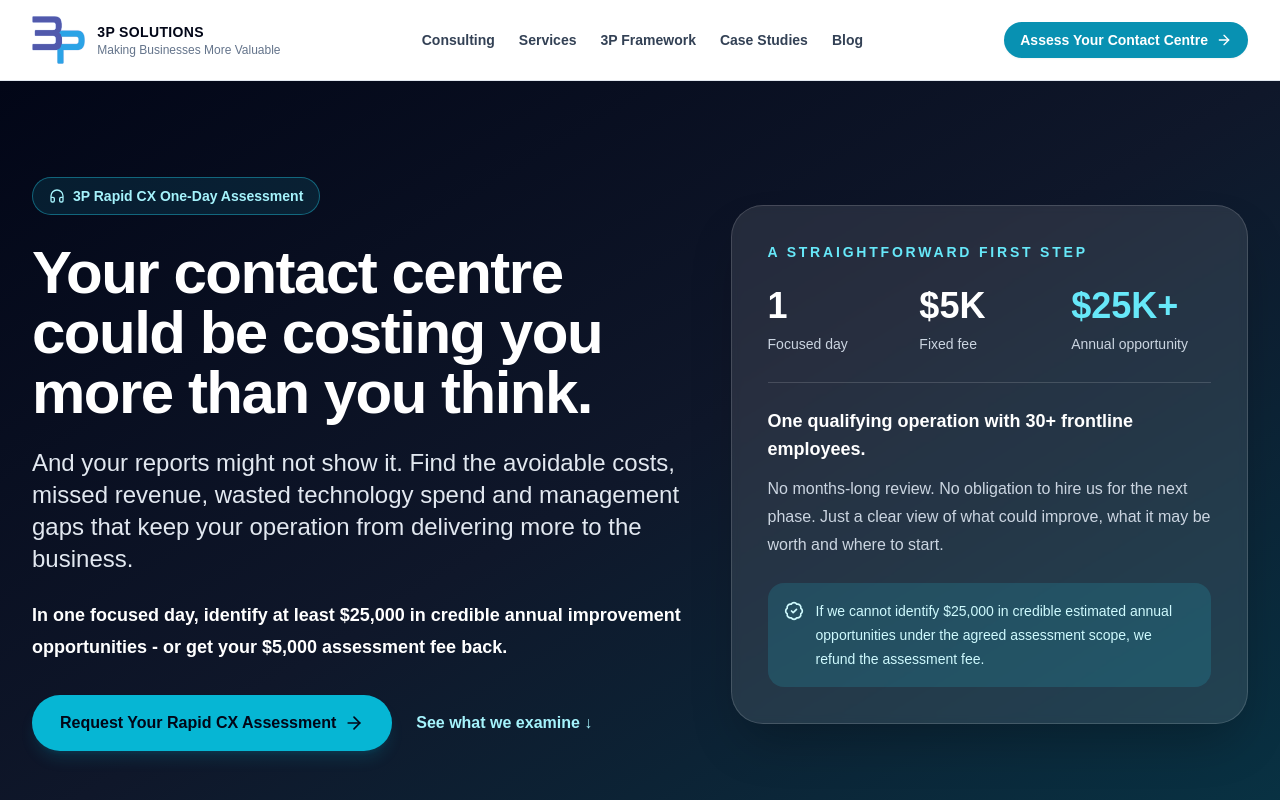
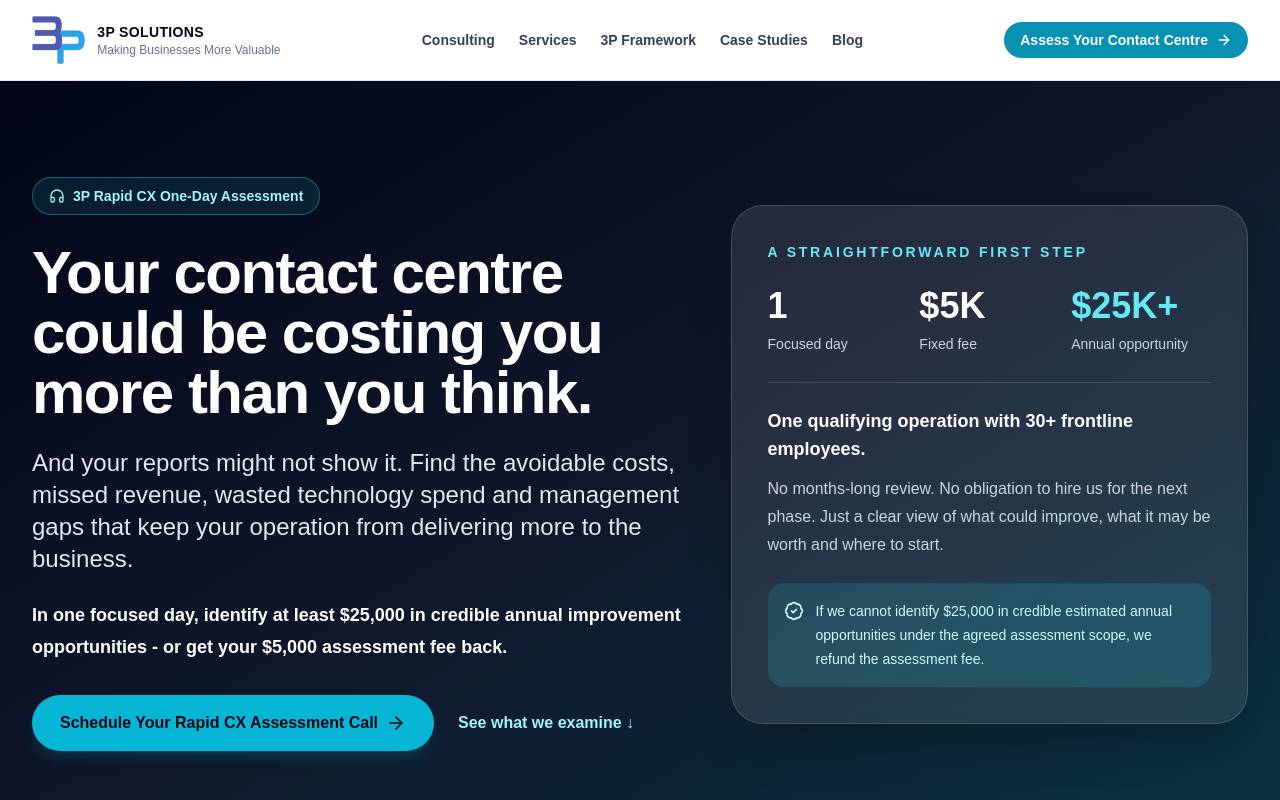
Before and after one commit to brent-prog/3pwebsite, a Next.js app: page /rapid-cx-one-day-assessment in a window 1280 px wide. Shown: the top 800 px of the page. Built offline with nearby package versions, Linux system fonts and the light colour scheme.

Commit message:
Link Rapid CX CTAs to scheduling instead of email

```diff
--- a/app/rapid-cx-one-day-assessment/page.tsx
+++ b/app/rapid-cx-one-day-assessment/page.tsx
@@ -39,13 +39,13 @@ const proof = [
   { number: "35,000", label: "Employees supported", detail: "Executive support-services leadership across nine countries." },
 ];
 
-const assessmentRequest = "mailto:brent@3psolutions.ca?subject=Rapid%20CX%20One-Day%20Assessment%20Request&body=Hi%20Brent%2C%0A%0AI%27d%20like%20to%20discuss%20the%20Rapid%20CX%20One-Day%20Assessment.%0A%0ACompany%3A%20%0AApproximate%20frontline%20team%20size%3A%20%0A%0AThanks%2C%0A";
+const assessmentBooking = "https://calendly.com/brent3p/30min";
 
 function Cta({ secondary = false }: { secondary?: boolean }) {
   return (
-    <a href={assessmentRequest}
+    <a href={assessmentBooking} target="_blank" rel="noopener noreferrer"
       className={`inline-flex items-center justify-center gap-2 rounded-full px-7 py-4 text-base font-black transition ${secondary ? "border border-slate-300 bg-white text-slate-950 hover:border-cyan-500 hover:text-cyan-700" : "bg-cyan-500 text-slate-950 shadow-lg shadow-cyan-500/15 hover:bg-cyan-400"}`}>
-      Request Your Rapid CX Assessment <ArrowRight className="h-5 w-5" />
+      Schedule Your Rapid CX Assessment Call <ArrowRight className="h-5 w-5" />
     </a>
   );
 }
```
